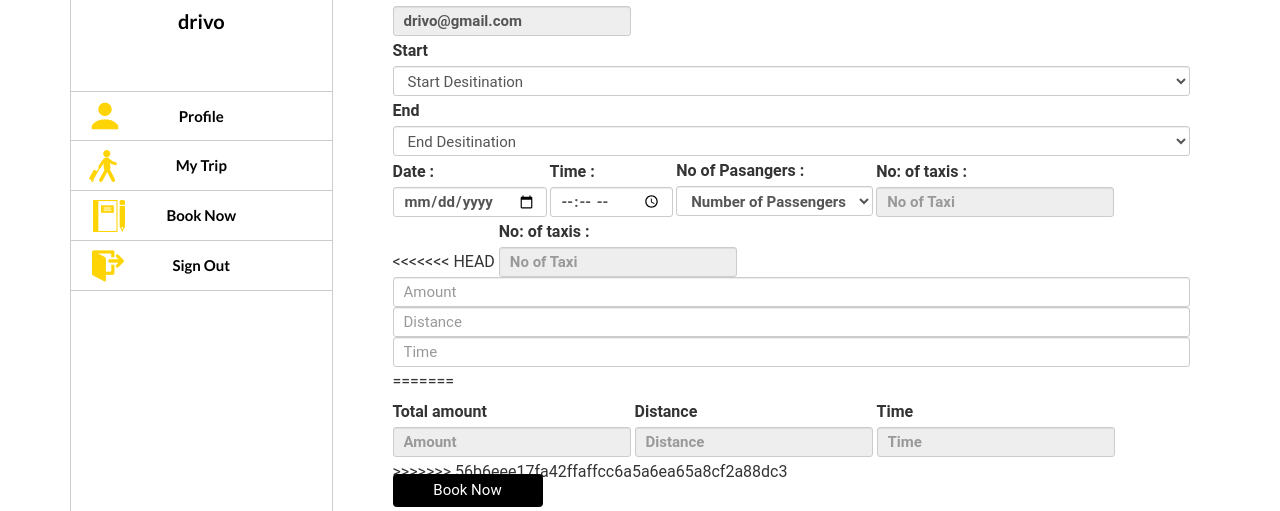
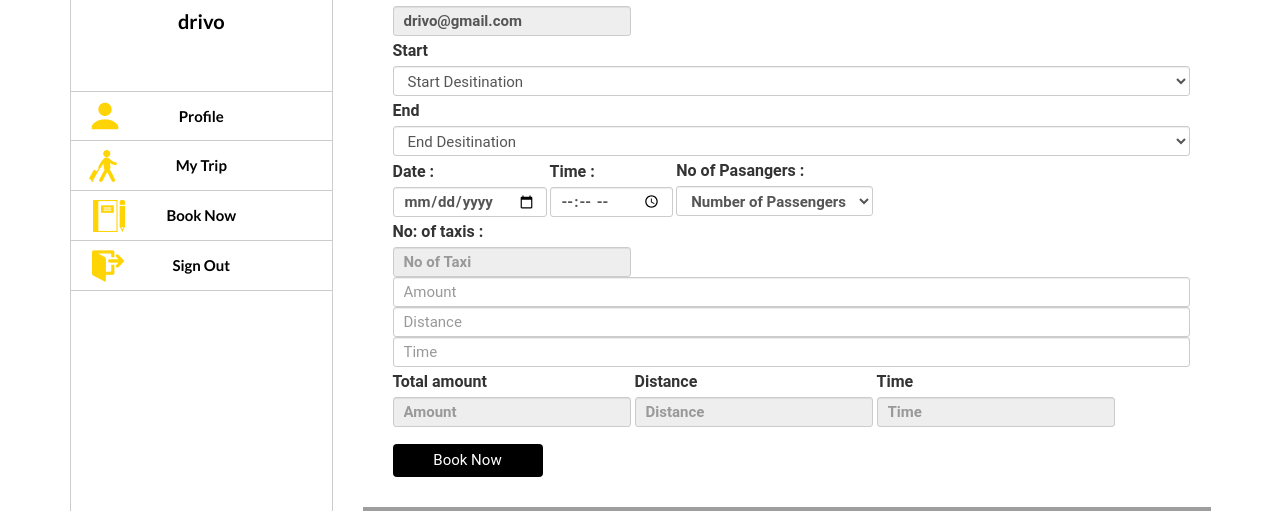
Before and after one commit to shazaib/Project2016, a PHP site: page /book-now in a window 1280 px wide. Shown: the part 290-801 px from the top of the page. Run offline with PHP 8.4, Linux system fonts and the light colour scheme; a user stored in the database is signed in; data comes from the database, SQL or seed files in the repository; some libraries are stand-ins or nearby versions; grey boxes are pictures that could not be loaded.

Commit message:
Update book-now.php

```diff
--- a/book-now.php
+++ b/book-now.php
@@ -204,9 +204,7 @@
            </label>
           </td>
 
-          <td>
-            <label> No: of taxis : <input id="psg"  class="form-control input-sm" placeholder="No of Taxi" name="psg" readonly type="text"></label>
-          </td>
+
 
        </tr>
       </table>
@@ -233,12 +231,12 @@
      </script>
 
 
-<<<<<<< HEAD
+
     <label> No: of taxis : <input id="psg"  class="form-control input-sm" placeholder="No of Taxi" name="psg" readonly type="text"></label>
     <input id="amount"  class="form-control input-sm" placeholder="Amount" name="amount" type="text">
     <input id="Distance"  class="form-control input-sm" placeholder="Distance" name="Distance" type="text">
      <input id="time"  class="form-control input-sm" placeholder="Time" name="time" type="text">
-=======
+
 
     <table>
     <tr>
@@ -259,7 +257,7 @@
 
     </tr>
     </table>
->>>>>>> 56b6eee17fa42ffaffcc6a5a6ea65a8cf2a88dc3
+
     <br>
     <br>
       <table><tr><td><input type="submit" name="ins"  class="btn btn-danger input-sm book-now-btn-pg" id="submit" value="Book Now"></td>
```
